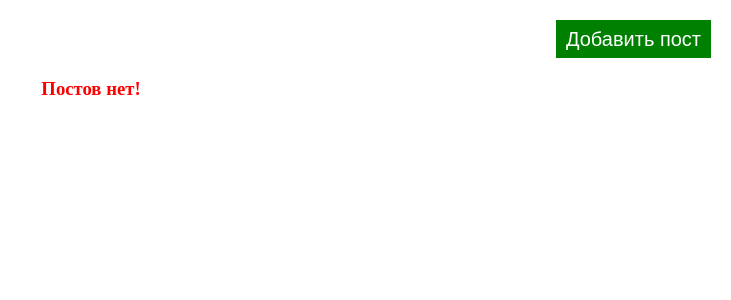
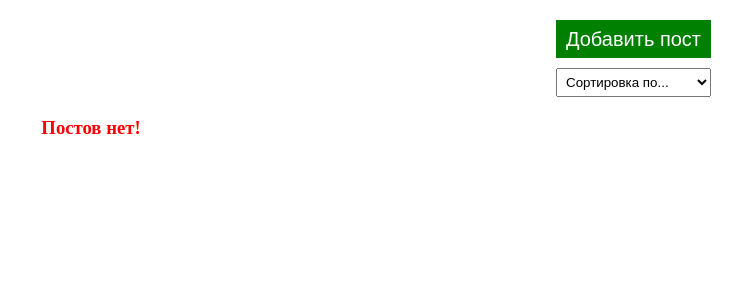
Before and after one commit to Crash2022/Vue-Example, a Vue app: page / in a window 1280 px wide. Shown: the top 300 px of the page, without its empty margins (549-1280 px from the left). Built offline with nearby package versions, Linux system fonts and the light colour scheme; no server answers.

Commit message:
add: CustomSelect

```diff
--- a/src/App.vue
+++ b/src/App.vue
@@ -11,6 +11,11 @@
             <custom-button @click="openModal">
                 Добавить пост
             </custom-button>
+        </div>
+        <div class="sort_select">
+            <custom-select v-model="selectedSort"
+                           :options="sortOptions"
+            />
         </div>
 
         <post-list v-bind:posts="posts"
@@ -34,13 +39,18 @@
     },
     data() {
         return {
+            isModalOpen: false,
+            isPostsLoading: false,
             posts: [
                 // {id: 1, title: 'Javascript', body: 'Описание 1'},
                 // {id: 2, title: 'React', body: 'Описание 2'},
                 // {id: 3, title: 'Angular', body: 'Описание 3'}
             ],
-            isModalOpen: false,
-            isPostsLoading: false,
+            sortOptions: [
+                {value: 'title', name: 'По названию'},
+                {value: 'body', name: 'По описанию'},
+            ],
+            selectedSort: '', // название метода для watch одинаковое
         };
     },
     methods: {
@@ -89,6 +99,17 @@
     },
     mounted() {
         this.getPosts()
+    },
+    // следить за изменениями
+    watch: {
+        // название такое же, как и у переменной для значения
+        selectedSort(newValue) {
+            console.log(newValue)
+        },
+        // ещё один пример
+        // isModalOpen(value) {
+        //     console.log(value)
+        // }
     }
 };
 </script>
@@ -107,7 +128,13 @@
 .addPost {
     display: flex;
     justify-content: flex-end;
-    gap: 10px;
+    /*gap: 10px;*/
+    margin-bottom: 10px;
+}
+
+.sort_select {
+    display: flex;
+    justify-content: flex-end;
 }
 
 .loading_posts {
--- /dev/null
+++ b/src/shared/ui/CustomSelect.vue
@@ -0,0 +1,44 @@
+<template>
+    <select class="custom_select"
+            :value="modelValue"
+            @change="changeOption"
+    >
+        <option disabled value="">Сортировка по...</option>
+        <option v-for="option in options"
+                :key="option.value"
+                :value="option.value"
+        >
+            {{option.name}}
+        </option>
+    </select>
+</template>
+
+<script>
+export default {
+    name: 'custom-select',
+    props: {
+        modelValue: {
+            type: String
+        },
+        options: {
+            type: Array,
+            default: () => []
+        }
+    },
+    methods: {
+        changeOption(event) {
+            this.$emit('update:modelValue', event.target.value)
+        }
+    }
+}
+</script>
+
+<style scoped>
+.custom_select {
+    width: 155px;
+    padding: 5px;
+}
+select {
+    color: black;
+}
+</style>
--- a/src/shared/ui/index.js
+++ b/src/shared/ui/index.js
@@ -1,9 +1,11 @@
 import CustomButton from '@/shared/ui/CustomButton.vue';
 import CustomInput from "@/shared/ui/CustomInput.vue";
 import CustomModal from "@/shared/ui/CustomModal.vue";
+import CustomSelect from "@/shared/ui/CustomSelect.vue";
 
 export default [
     CustomButton,
     CustomInput,
-    CustomModal
+    CustomModal,
+    CustomSelect,
 ]
```
